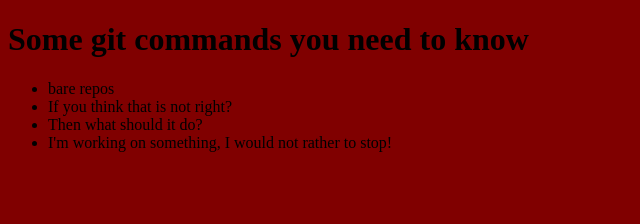
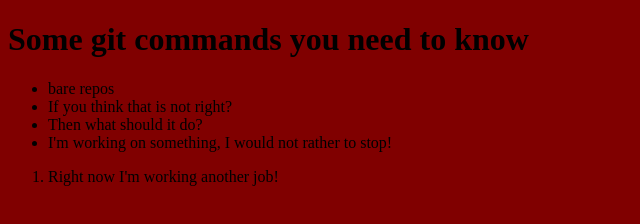
Before and after one commit to KvinLiu/git_learning, a plain HTML site: page index.html in a window 1280 px wide. Shown: the whole page, without its empty margins (0-640 px from the left). Drawn offline with Linux system fonts and the light colour scheme.

Commit message:
Emergency job done right

```diff
--- a/index.html
+++ b/index.html
@@ -18,6 +18,9 @@
       <li>Then what should it do?</li>
       <li>I'm working on something, I would not rather to stop!</li>
     </ul>
+    <ol>
+      <li>Right now I'm working another job!</li>
+    </ol>
   </div>
 </body>
 
```
